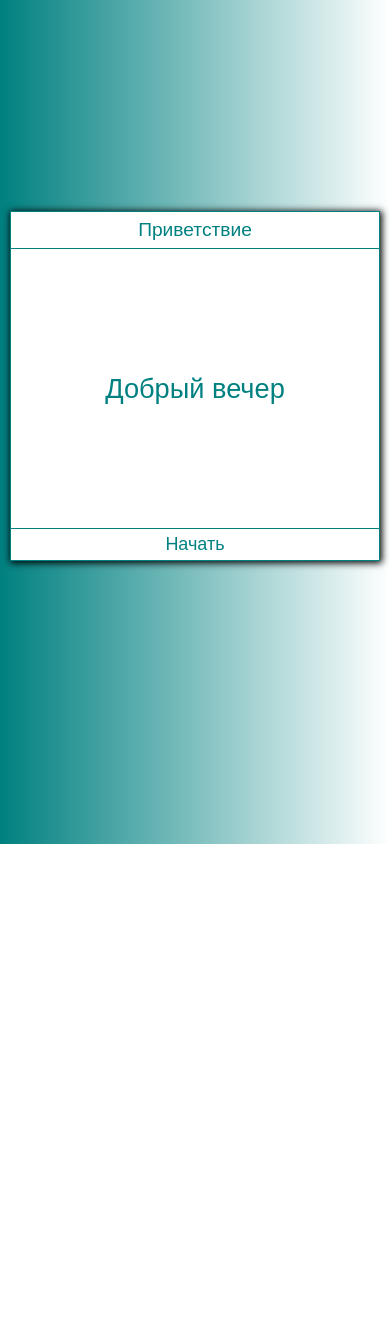
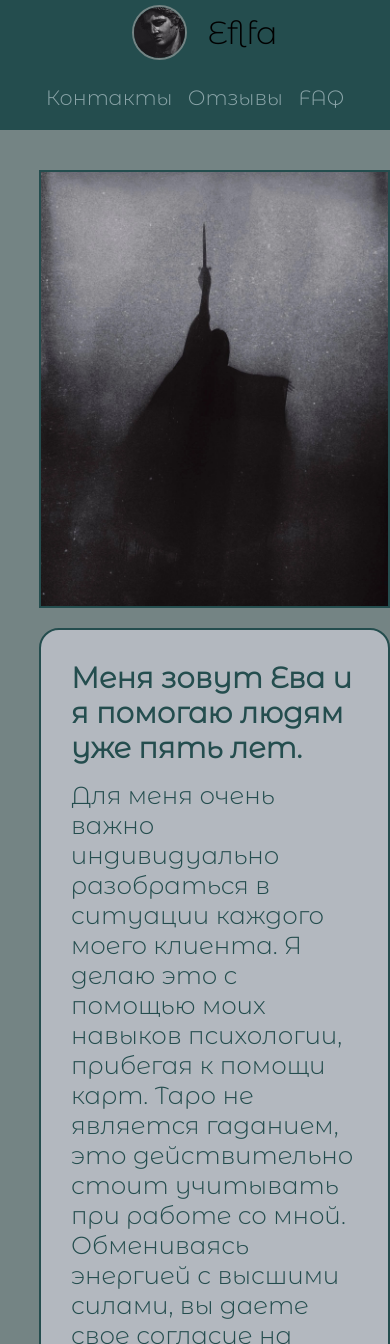
Before and after one commit to TheHappyMetall/Quiz, a plain HTML site: page index.html in a window 390 px wide. Shown: the top 1344 px of the page. Before the commit the page ends 844 px from the top, so only its background shows below. Drawn offline with Linux system fonts and the light colour scheme.

Commit message:
Add files via upload

```diff
--- /dev/null
+++ b/css/index.css
@@ -0,0 +1,90 @@
+.s1-cont {
+  display: flex;
+  flex-direction: row;
+  align-items: center;
+  margin-inline: 10vw;
+}
+
+.s1-img {
+  border: #244d4e 2px solid;
+  max-height: 600px;
+  float: left;
+}
+
+.s1-text {
+  display: flex;
+  flex-wrap: wrap;
+  height: 600px;
+  width: 50vw;
+  font-size: 1.3em;
+  padding: 30px;
+  overflow: hidden;
+  color: #244d4e;
+  background-color: rgba(242, 237, 251, 0.5);
+  border-radius: 0 20px 20px 0;
+  border: #244d4e 2px solid;
+  border-left: none;
+  position: relative;
+}
+
+.s1-text-title {
+  font-size: 1.6vw;
+}
+
+.s1-text-p {
+  font-size: 1.5vw;
+}
+
+.stars {
+  font-size: 1.8em;
+  width: 100%;
+  text-align: center;
+  padding-top: 0.9em;
+}
+
+.s1-text-end {
+  font-size: 1.55vw;
+  text-align: center;
+}
+
+@media (max-width: 1058px) {
+  /* перенос текста в Section 1 */
+  .s1-cont {
+    flex-wrap: wrap;
+    flex-direction: column;
+    justify-content: center;
+    padding-inline: 0;
+  }
+
+  .s1-img {
+    max-width: 90vw;
+    float: none;
+  }
+
+  .s1-text {
+    display: block;
+    font-size: 1.4em;
+    height: fit-content;
+    padding: 30px;
+
+    width: 90vw;
+    border-left: 2px solid #244d4e;
+    border-radius: 20px;
+    margin-top: 20px;
+  }
+  .s1-text-title {
+    margin-bottom: 15px;
+    font-size: 1.3em;
+  }
+
+  .s1-text-p {
+    margin-bottom: 10px;
+    font-size: 1.1em;
+  }
+  .stars {
+    padding: 0.9em 0;
+  }
+  .s1-text-end {
+    font-size: 1.25em;
+  }
+}
--- /dev/null
+++ b/css/style.css
@@ -0,0 +1,102 @@
+@font-face {
+  font-family: "Montserrat";
+  src: url(../fonts/Montserrat.ttf);
+}
+::selection {
+  color: #b01633;
+  background-color: #244d4e;
+}
+* {
+  margin: 0;
+  padding: 0;
+  box-sizing: border-box;
+  font-family: "Montserrat";
+}
+
+body,
+html {
+  height: 100%;
+  width: 100%;
+  background-color: #748484;
+}
+a {
+  text-decoration: none;
+  transition: 0.4s;
+}
+section {
+  margin-top: 40px;
+}
+
+nav {
+  /* position: fixed; */
+  background-color: #244d4e;
+  width: 100%;
+  display: flex;
+  justify-content: space-around;
+}
+.logo-cont {
+  display: flex;
+  align-items: center;
+}
+
+.logo {
+  border: #748484 2px solid;
+  max-height: 55px;
+  border-radius: 50%;
+  margin: 5px 20px;
+}
+.logo-text {
+  /* color: #d0667c; */
+  color: black;
+  font-size: 2em;
+  cursor: pointer;
+  transition: 0.4s;
+}
+
+.nav-a-cont {
+  margin: 20px 0;
+}
+
+.nav-a-cont > a {
+  color: #8aa4a8;
+  font-size: 1.3em;
+  margin-inline: 5px;
+  cursor: pointer;
+  text-align: center;
+}
+
+a:hover {
+  color: #b01633;
+  text-shadow: 0 0 1.5em;
+}
+.logo-text:hover {
+  color: #7a0a1a;
+}
+
+.main-hr {
+  margin-top: 15px;
+  margin-bottom: 15px;
+  margin-inline: auto;
+  width: 50%;
+  height: 2px;
+  border: 0;
+  background-color: #244d4e;
+}
+@media (max-width: 700px) {
+  nav {
+    flex-wrap: wrap;
+  }
+  .logo-cont {
+    width: 100vw;
+    justify-content: center;
+  }
+  .nav-a-cont > a {
+    font-size: 1.3em;
+  }
+}
+
+@media (max-width: 365px) {
+  .nav-a-cont > a {
+    font-size: 0.9em;
+  }
+}
--- a/index.html
+++ b/index.html
@@ -1,23 +1,48 @@
 <!DOCTYPE html>
 <html lang="en">
+  <head>
+    <meta charset="UTF-8" />
+    <meta http-equiv="X-UA-Compatible" content="IE=edge" />
+    <meta name="viewport" content="width=device-width, initial-scale=1.0" />
+    <link rel="stylesheet" href="css/style.css" />
+    <link rel="stylesheet" href="css/index.css" />
+    <link rel="icon" href="img/favico.svg" type="image/svg+xml" />
+    <title>Eflfa</title>
+  </head>
+  <body>
+    <nav>
+      <div class="logo-cont">
+        <img src="img/SW2hzkZBmKA.jpg" class="logo" />
+        <a href="" class="logo-text">Eflfa</a>
+      </div>
+      <div class="nav-a-cont">
+        <a href="pages/contacts.html"> Контакты </a>
+        <a href=""> Отзывы </a>
+        <a href="pages/faq.html"> FAQ </a>
+      </div>
+    </nav>
 
-<head>
-  <link rel="stylesheet" href="styles/style.css" />
-  <meta charset="utf-8" />
-  <meta name="viewport" content="width=device-width, initial-scale=1" />
-  <title>Quiz</title>
-  <link rel="icon" href="star.svg" type="image/x-icon" />
-  <meta name="color-scheme" content="only light">
-</head>
+    <section>
+      <div class="s1-cont">
+          <img src="img/JZ2RgEvrhH4.jpg" class="s1-img" />
+        <div class="s1-text">
+          <h4 class="s1-text-title">
+            Меня зовут Ева и я помогаю людям уже пять лет.
+          </h4>
 
-<body>
-  <div class="wrapper">
-    <div class="text">Приветствие</div>
-    <ul id="list"></ul>
-    <div class="numbersQuestions"></div>
-    <a class="main-click">Начать</a>
-  </div>
-  <script src="scripts/base.js"></script>
-</body>
-
+          <p class="s1-text-p">
+            Для меня очень важно индивидуально разобраться в ситуации каждого
+            моего клиента. Я делаю это с помощью моих навыков
+            психологии, прибегая к помощи карт. Таро не является гаданием, это
+            действительно стоит учитывать при работе со мной. Обмениваясь
+            энергией с высшими силами, вы даете свое согласие на вторжение в
+            ваше информационное поле.
+          </p>
+            <div class="stars">* * *</div>
+          <p class="s1-text-end">Готова помочь и вам, лишь опишите мне свою ситуацию, связавшись со
+            мной.</p>
+        </div>
+      </div>
+    </section>
+  </body>
 </html>
```
Also changed, not shown: css/contacts.css (added, +12 -0 lines), css/faq.css (added, +23 -0 lines), pages/contacts.html (added, +42 -0 lines), pages/faq.html (added, +54 -0 lines), fonts/Montserrat.ttf (added), img/JZ2RgEvrhH4.jpg (added), img/SW2hzkZBmKA.jpg (added), img/favico.svg (added), 1 other file.
